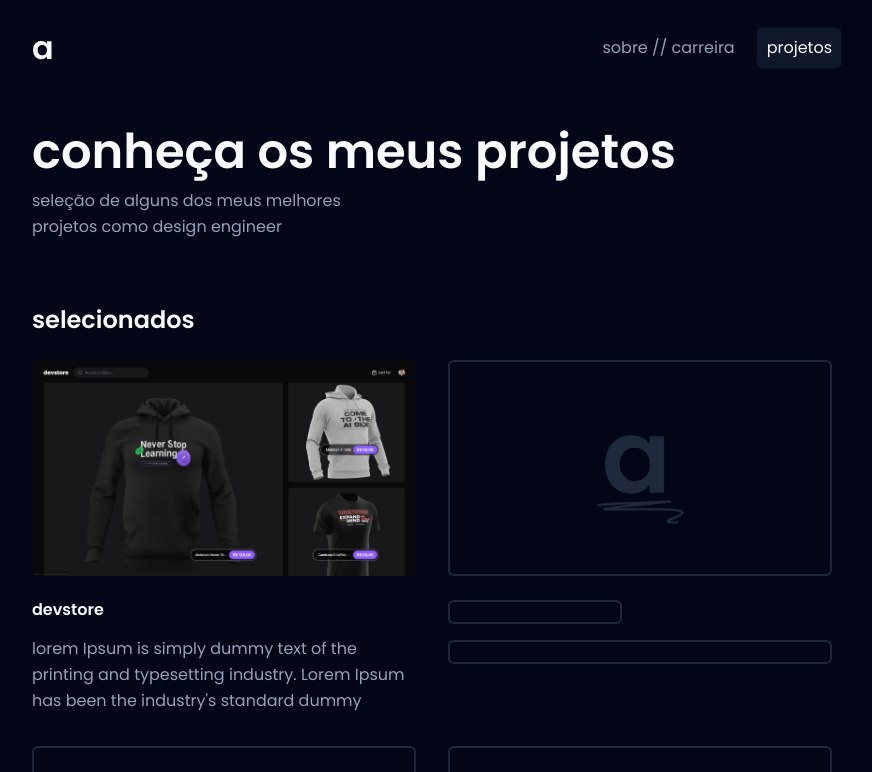
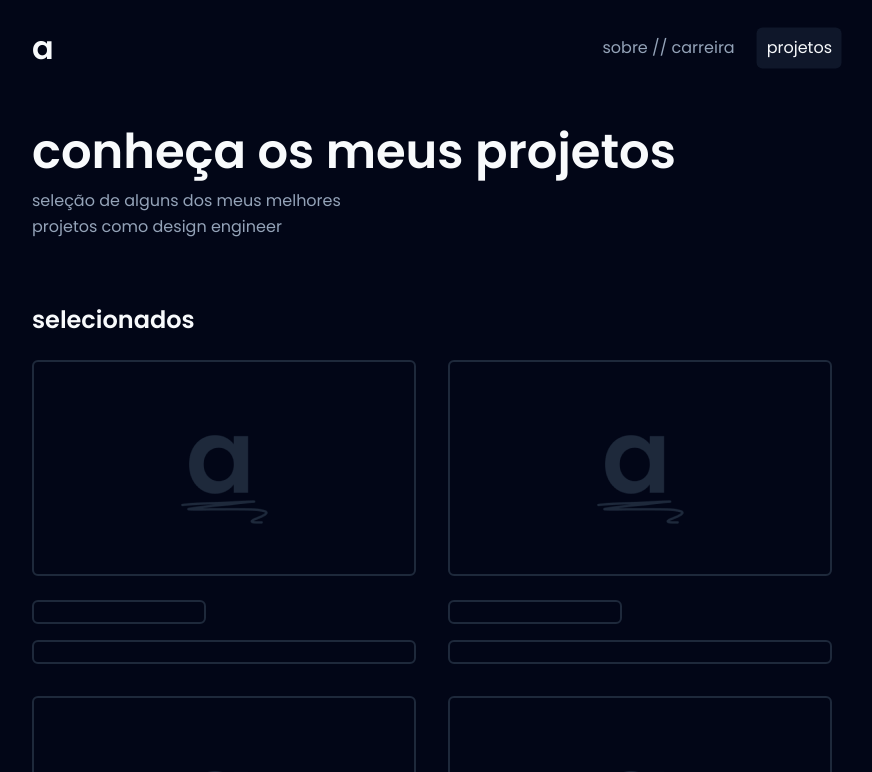
Before and after one commit to avilyre/avilysilva, a Next.js app: page /projects in a window 1280 px wide. Shown: the top 772 px of the page, without its empty margins (208-1080 px from the left). Built offline with nearby package versions, Linux system fonts and the light colour scheme.

Commit message:
fix: projects page and test logic

```diff
--- a/src/@data/projects.ts
+++ b/src/@data/projects.ts
@@ -1,57 +1,3 @@
 import { Project } from "@/@types/project";
 
-export const projects: Project[] = [
-  {
-    id: 1,
-    image: {
-      src: "/images/projects/devstore.png",
-      alt: "devstore",
-    },
-    title: "devstore",
-    description:
-      "lorem Ipsum is simply dummy text of the printing and typesetting industry. Lorem Ipsum has been the industry's standard dummy",
-    slug: "devstore",
-    details: {
-      role: "design engineer",
-      developmentTime: "30 dias",
-      type: "ecommerce",
-    },
-    links: {
-      github: "https://github.com/avilyre/devstore",
-      deploy: "<empty-url>",
-      figma: "<empty-url>",
-    },
-    motivation:
-      "lorem Ipsum is simply dummy text of the printing and typesetting industry. Lorem Ipsum has been the industry's standard dummy",
-    highlights: ["fast loading", "acessible", "responsive", "original design"],
-    technologies: [
-      "nextjs - framework",
-      "typescript - tipagem",
-      "tailwindcss - estilização",
-      "prisma - banco de dados",
-      "postgresql - banco de dados",
-    ],
-    process: [
-      {
-        id: 1,
-        title: "phase one",
-        steps: ["analyse", "understand", "document", "board"],
-      },
-      {
-        id: 2,
-        title: "phase two",
-        steps: ["repository", "rules", "base project"],
-      },
-      {
-        id: 3,
-        title: "phase three",
-        steps: ["feature", "tests", "document", "deploy"],
-      },
-    ],
-    images: [
-      "/images/projects/devstore.png",
-      "/images/projects/devstore.png",
-      "/images/projects/devstore.png",
-    ],
-  },
-];
+export const projects: Project[] = [];
--- a/src/app/projects/page.tsx
+++ b/src/app/projects/page.tsx
@@ -12,10 +12,12 @@ export const metadata = generateSEO({
 });
 
 const Projects = () => {
+  const defaultPlaceQuantityWithoutProjects = 4;
   const defaultPlaceholderQuantity = 3;
-  const placeholdersToBeRendered = Math.round(
-    defaultPlaceholderQuantity / projects.length,
-  );
+  const placeholdersToBeRendered =
+    projects.length > 0
+      ? Math.round(defaultPlaceholderQuantity / projects.length)
+      : defaultPlaceQuantityWithoutProjects;
 
   return (
     <main>
```
Also changed, not shown: 1 other file (tests, documents, lock files or other folders).
